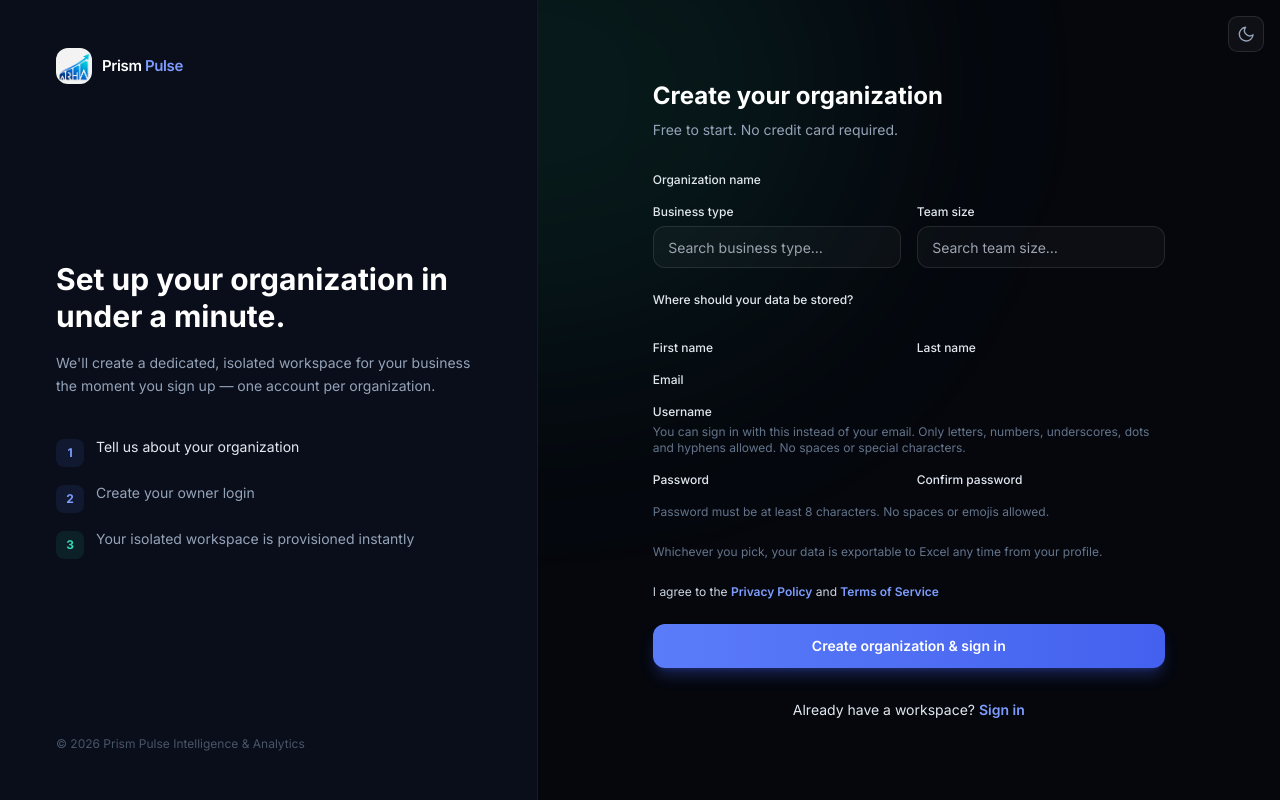
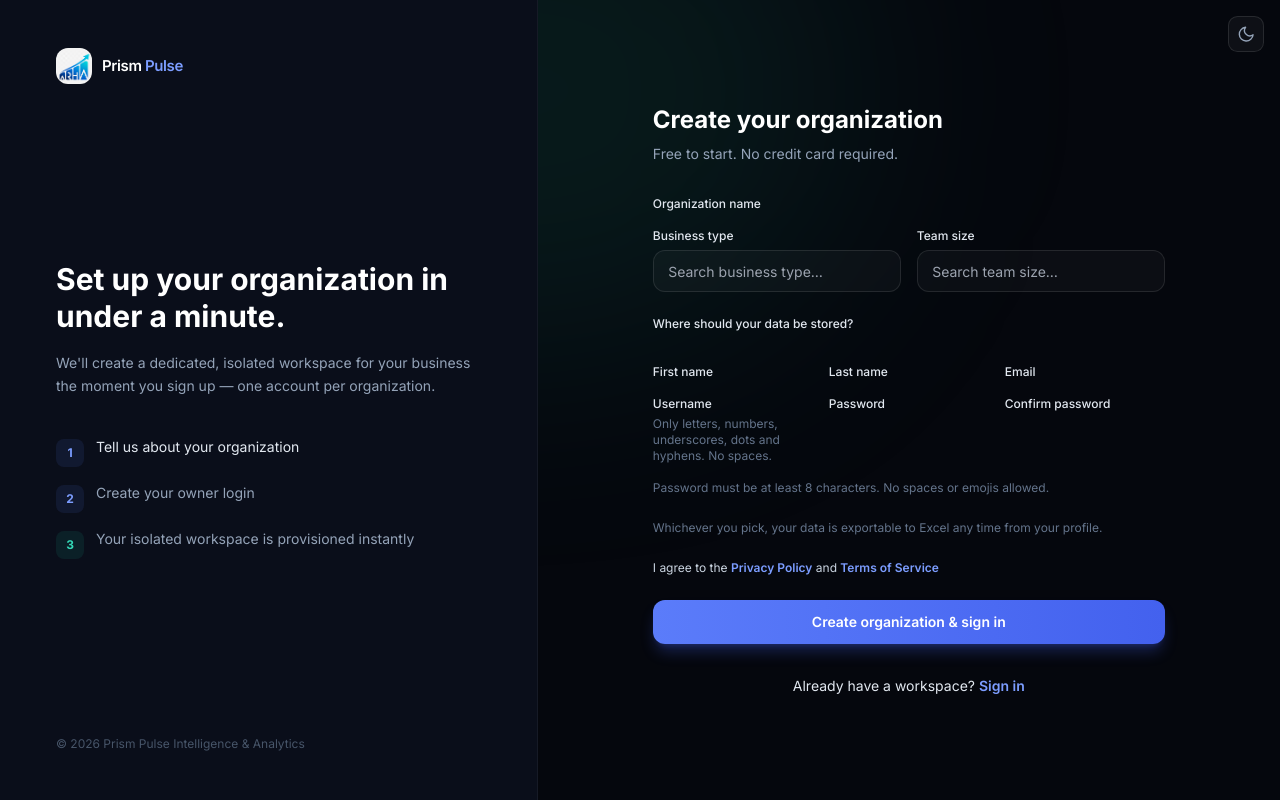
Before and after one commit to bejjankisreekar/Business_analytics_intelligence, a Django app: template templates/accounts/signup.html in a window 1280 px wide. Run offline with Django 5.2, Linux system fonts and the light colour scheme; the template is opened without the code that fills it, so the values that code supplies are empty; some libraries are stand-ins or nearby versions.

Commit message:
Optimize signup form layout to reduce scrolling
- Combine First name, Last name, Email into 3-column layout on large screens
- Combine Username, Password, Confirm password into 3-column layout on large screens
- Reduce form height significantly while maintaining readability
- On small/medium screens, gracefully degrades to 2-column/1-column layouts
- Shortened username help text to fit better in compact layout
Co-Authored-By: Claude Haiku 4.5 <noreply@anthropic.com>

```diff
--- a/templates/accounts/signup.html
+++ b/templates/accounts/signup.html
@@ -104,7 +104,7 @@
 
         <div>
           <div class="space-y-4">
-            <div class="grid grid-cols-1 gap-4 sm:grid-cols-2">
+            <div class="grid grid-cols-1 gap-4 sm:grid-cols-2 lg:grid-cols-3">
               <div>
                 <label for="{{ form.first_name.id_for_label }}" class="block text-xs font-medium text-slate-200">First name</label>
                 {{ form.first_name }}
@@ -114,19 +114,19 @@
                 <label for="{{ form.last_name.id_for_label }}" class="block text-xs font-medium text-slate-200">Last name</label>
                 {{ form.last_name }}
               </div>
-            </div>
               <div>
                 <label for="{{ form.email.id_for_label }}" class="block text-xs font-medium text-slate-200">Email</label>
                 {{ form.email }}
                 {% for error in form.email.errors %}<p class="mt-1 text-xs text-red-400">{{ error }}</p>{% endfor %}
               </div>
+            </div>
+            <div class="grid grid-cols-1 gap-4 sm:grid-cols-2 lg:grid-cols-3">
               <div>
                 <label for="{{ form.username.id_for_label }}" class="block text-xs font-medium text-slate-200">Username</label>
                 {{ form.username }}
                 {% for error in form.username.errors %}<p class="mt-1 text-xs text-red-400">{{ error }}</p>{% endfor %}
-              <p class="mt-1 text-xs text-slate-500">You can sign in with this instead of your email. Only letters, numbers, underscores, dots and hyphens allowed. No spaces or special characters.</p>
+                <p class="mt-1 text-xs text-slate-500">Only letters, numbers, underscores, dots and hyphens. No spaces.</p>
               </div>
-            <div class="grid grid-cols-1 gap-4 sm:grid-cols-2">
               <div>
                 <label for="{{ form.password.id_for_label }}" class="block text-xs font-medium text-slate-200">Password</label>
                 {{ form.password }}
```
Lines whose indentation alone changed are shown as unchanged.
